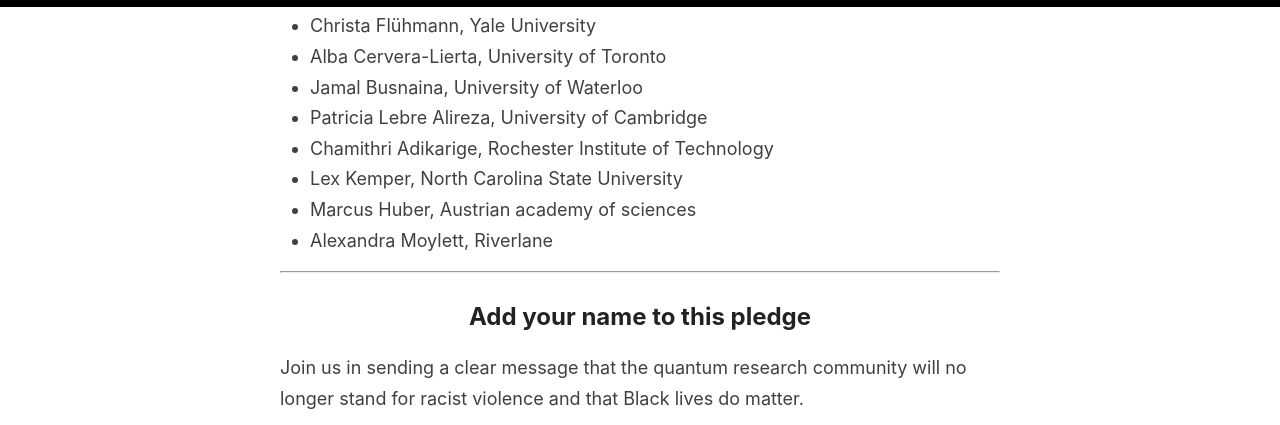
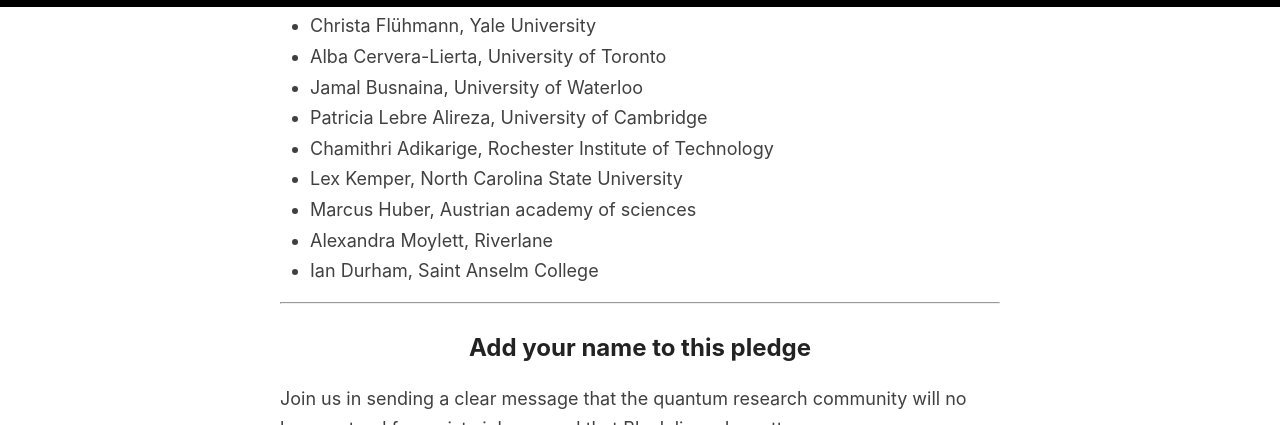
Before and after one commit to quantumforblacklives/quantumforblacklives.github.io, a Jekyll site: the page built from index.html, in a window 1280 px wide and 900 px high, scrolled down 4440 px, cut to the strip 0-425 px from the top of the window. Built offline with Jekyll 4.4.1, drawn with Linux system fonts in a browser that asks for light colours; the list of posts is cut into pages by our own code.

Commit message:
Add signature from Ian Durham.

```diff
--- a/_includes/signatories.md
+++ b/_includes/signatories.md
@@ -47,3 +47,4 @@
 - Lex Kemper, North Carolina State University
 - Marcus Huber, Austrian academy of sciences
 - Alexandra Moylett, Riverlane
+- Ian Durham, Saint Anselm College
```
